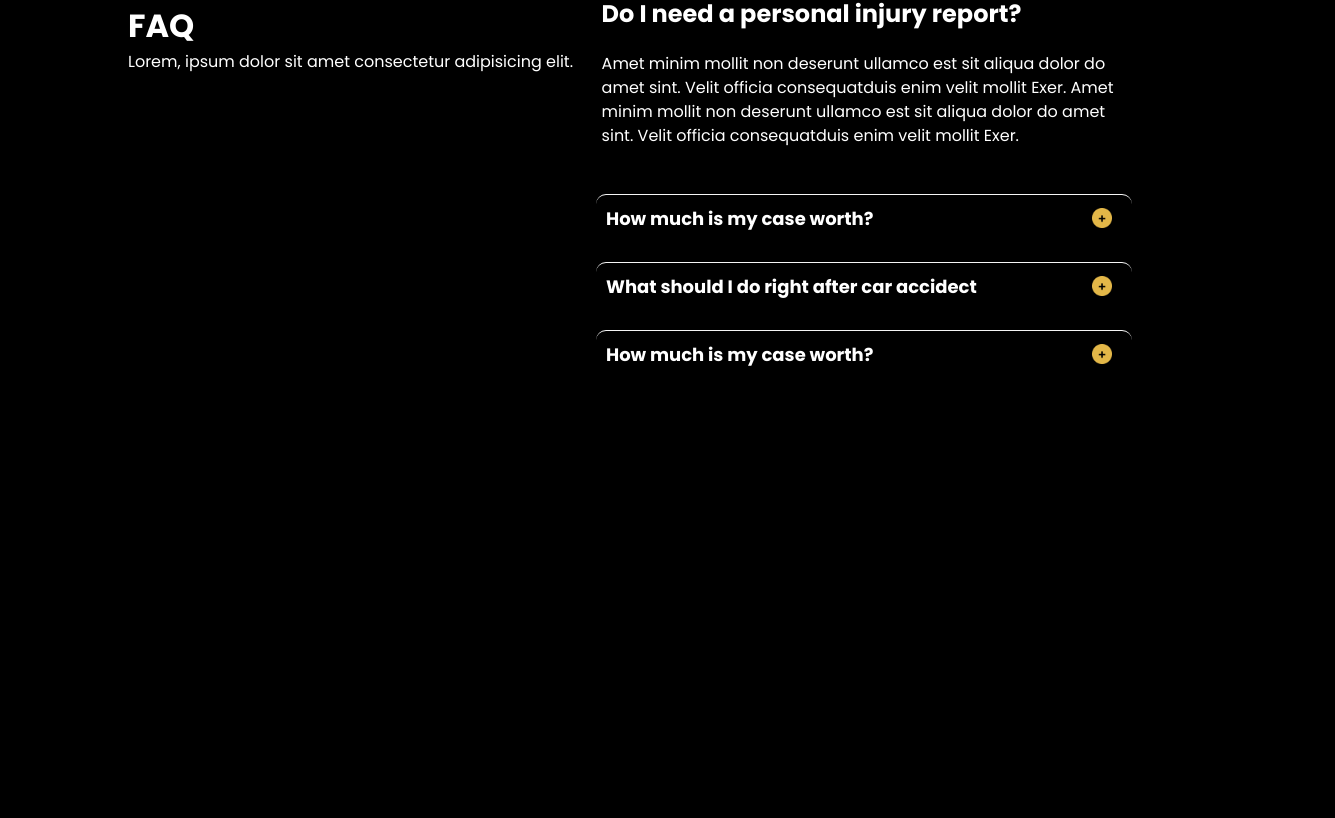
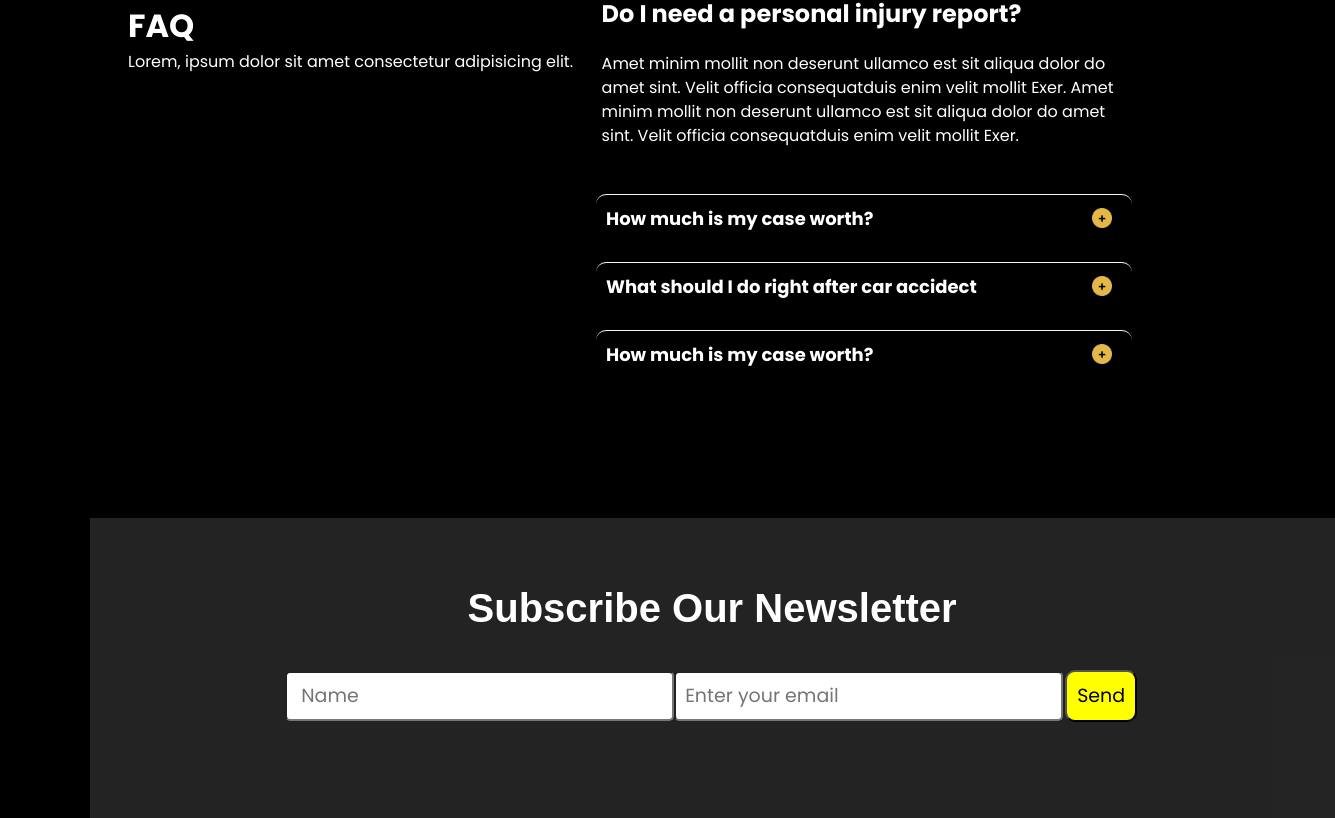
Before and after one commit to ak220193/lawfirm-crio, a React (Create React App) app: page / in a window 1280 px wide. Shown: the part 3912-4730 px from the top of the page, 1335 px wide, since content can reach past the window. Before the commit the page ends 4430 px from the top, so only its background shows below. Built offline with nearby package versions, Linux system fonts and the light colour scheme.

Commit message:
newsletter module

```diff
--- a/src/Components/Newsletter/Newsletter.jsx
+++ b/src/Components/Newsletter/Newsletter.jsx
@@ -0,0 +1,62 @@
+import React, { useState } from "react";
+import styles from "./Newsletter.module.css";
+
+const Newsletter = () => {
+  const [formData, setFormData] = useState({
+    name: "",
+    email: "",
+  });
+
+  const handleInputChange = (e) => {
+    const { name, value } = e.target;
+    setFormData((prevData) => ({
+      ...prevData,
+      [name]: value,
+    }));
+  };
+
+  const handleSubmit = (e) => {
+    e.preventDefault();
+    console.log("Form submitted:", formData);
+  };
+
+  return (
+    <>
+      <div className={styles.NewsLetter}>
+        <div className={styles.subscribe}>
+          <h1> Subscribe Our Newsletter </h1>
+        </div>
+
+        <form className={styles.form} onSubmit={handleSubmit}>
+          <div className={styles.formGroup}>
+            <input
+              type="text"
+              id="name"
+              name="name"
+              placeholder=" Name"
+              value={formData.name}
+              onChange={handleInputChange}
+              className={styles.input}
+            />
+          </div>
+          <div className={styles.formGroup}>
+            <input
+              type="email"
+              id="email"
+              name="email"
+              placeholder="Enter your email"
+              value={formData.email}
+              onChange={handleInputChange}
+              className={styles.input}
+            />
+          </div>
+          <button className={styles.bttn} type="submit">
+            Send
+          </button>
+        </form>
+      </div>
+    </>
+  );
+};
+
+export default Newsletter;
--- a/src/Components/Newsletter/Newsletter.module.css
+++ b/src/Components/Newsletter/Newsletter.module.css
@@ -0,0 +1,44 @@
+.NewsLetter {
+  width: 1245px;
+  height: 300px;
+  background-color: #47474780;
+  margin-left: 7%;
+  margin-bottom: 10%;
+}
+
+.subscribe {
+  display: flex;
+  justify-content: center;
+  align-items: center;
+  font-size: 20px;
+  font-family: Arial, Helvetica, sans-serif;
+}
+.subscribe h1 {
+  margin-top: 60px;
+}
+
+.form {
+  display: flex;
+  justify-content: center;
+  align-items: center;
+  margin-top: 30px;
+}
+
+.formGroup {
+  border-radius: 10px;
+  gap: 30px;
+}
+.input {
+  font-size: 19px;
+  padding: 9px;
+  border-radius: 5px;
+  gap: 10px;
+}
+.bttn {
+  padding: 10px;
+  gap: 10px;
+  margin: 2px;
+  border-radius: 10px;
+  background-color: yellow;
+  font-size: 19px;
+}
--- a/src/Pages/Mainpage.jsx
+++ b/src/Pages/Mainpage.jsx
@@ -7,6 +7,7 @@ import Grid from "../Components/Grid/Grid";
 import Carousel from "../Components/Carousel/Carousel";
 import Testimonial from "../Components/Testimonials/Testimonial";
 import FAQ from "../Components/FAQ/FAQ";
+import Newsletter from "../Components/Newsletter/Newsletter";
 
 const Mainpage = () => {
   return (
@@ -19,6 +20,7 @@ const Mainpage = () => {
       <Carousel />
       <Testimonial />
       <FAQ />
+      <Newsletter />
     </div>
   );
 };
```
